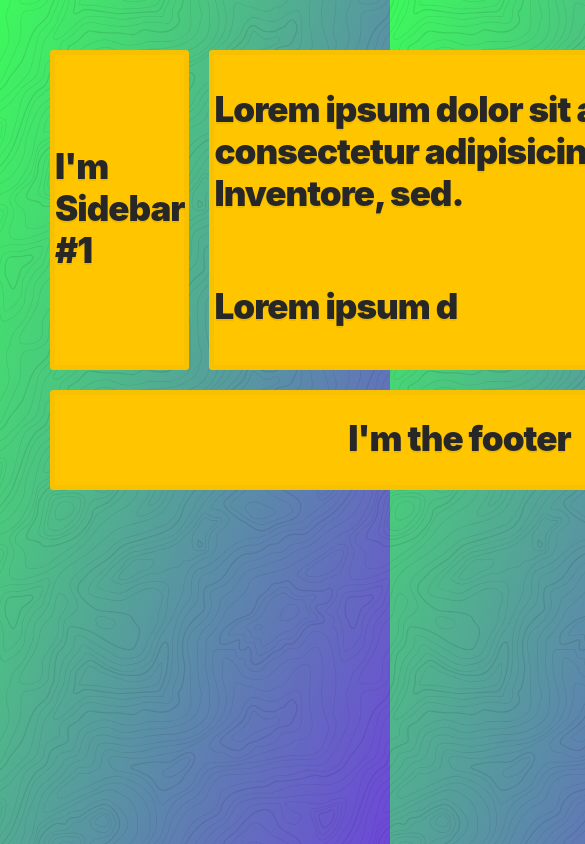
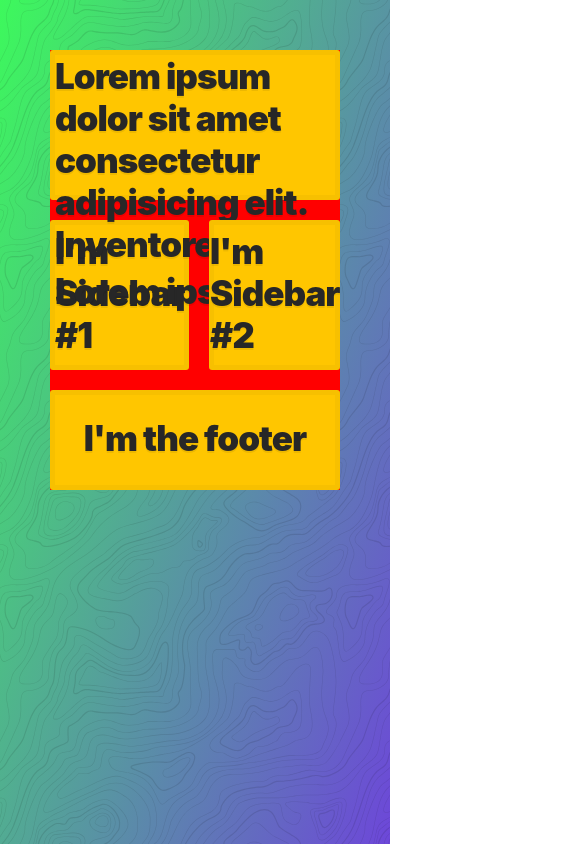
Before and after one commit to Nytheneals/GRIDDY_Templates, a website: page sample_4.html in a window 390 px wide. Shown: the top 844 px of the page, 585 px wide, since content can reach past the window. Drawn offline with Linux system fonts and the light colour scheme.

Commit message:
Made a few modifications

```diff
--- a/sample_4.html
+++ b/sample_4.html
@@ -29,9 +29,9 @@
   .container {
    display: grid;
    grid-gap: 20px;
-   grid-template-columns: 1fr 500px 1fr;
+   grid-template-columns: 1fr 10fr 1fr;
    grid-template-rows: 150px 150px 100px;
-   grid-template-areas: "sidebar-1 content sidebar2" "sidebar-1 content sidebar2" "footer footer footer"
+   grid-template-areas: "sidebar-1 content sidebar-2" "sidebar-1 content sidebar-2" "footer footer footer"
   }
 
   .item1 {
@@ -43,12 +43,25 @@
   }
 
   .item3 {
-   grid-area: sidebar2;
+   grid-area: sidebar-2;
   }
 
   .footer {
    grid-area: footer;
   }
+
+  @media (max-width:700px) {
+   .container {
+    background: red;
+    grid-template-areas: "content content content" "sidebar-1 sidebar-1 sidebar-2" "footer footer footer"
+   }
+
+   @media (max-width:648px) {
+    .container {
+     background: red;
+
+     grid-template-areas: "content content content" "sidebar-1 sidebar-2 sidebar-2" "footer footer footer"
+    }
  </style>
 </body>
 
```
